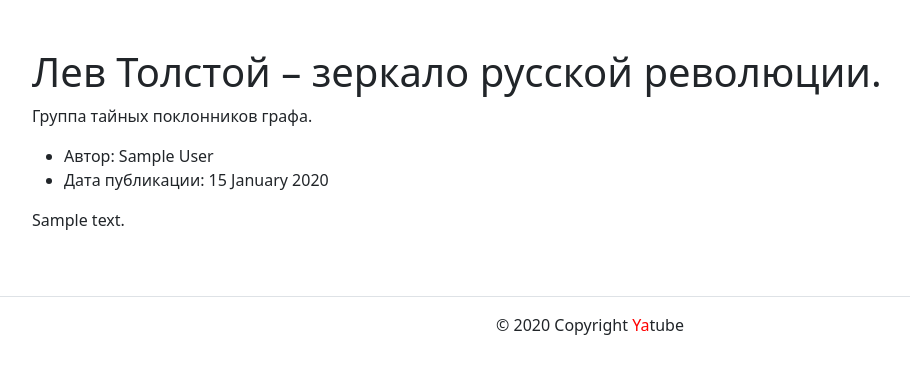
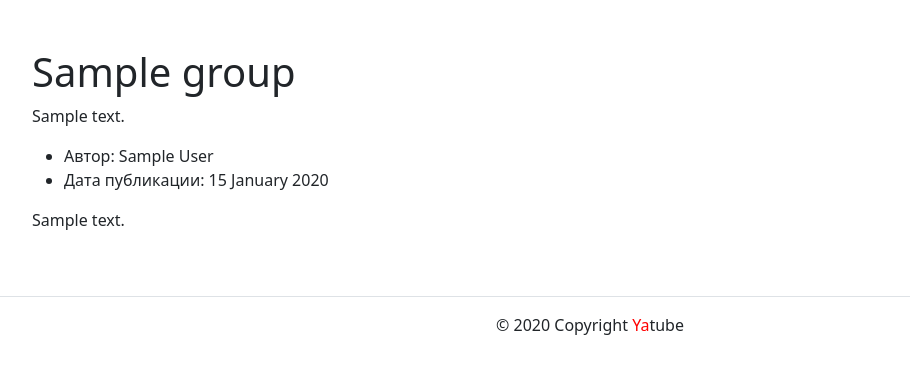
Before and after one commit to suhartsev/hw02_community, a Django app: a page that uses yatube/templates/base.html in a window 1280 px wide. Shown: the part 56-430 px from the top of the page, without its empty margins (50-960 px from the left). Run offline with Django 3.2, Linux system fonts and the light colour scheme; tables that the repository leaves empty hold one stand-in row (values such as "Sample post"); some libraries are stand-ins or nearby versions.

Commit message:
много исправил, много не понятно

```diff
--- a/yatube/posts/models.py
+++ b/yatube/posts/models.py
@@ -3,9 +3,11 @@ from django.contrib.auth import get_user_model
 
 User = get_user_model()
 
+MAX_LENGTH_TEXT = 200
+
 
 class Group(models.Model):
-    title = models.CharField(max_length=200)
+    title = models.CharField(max_length=MAX_LENGTH_TEXT)
     slug = models.SlugField(unique=True)
     description = models.TextField()
 
@@ -26,4 +28,8 @@ class Post(models.Model):
         blank=True,
         null=True,
         on_delete=models.SET_NULL,
-        related_name='posts')
+        related_name='posts'
+    )
+
+    class Meta:
+        ordering = ['-pub_date']
--- a/yatube/posts/urls.py
+++ b/yatube/posts/urls.py
@@ -1,4 +1,5 @@
 from django.urls import path
+
 from . import views
 
 app_name = 'posts'
@@ -6,5 +7,4 @@ app_name = 'posts'
 urlpatterns = [
     path('', views.index, name='index'),
     path('group/<slug:slug>/', views.group_posts, name='group_list'),
-    path('posts/group_list.html', views.group_posts, name='group')
 ]
--- a/yatube/posts/views.py
+++ b/yatube/posts/views.py
@@ -1,26 +1,22 @@
 from django.shortcuts import get_object_or_404, render
+from django.conf import settings
 from .models import Post, Group
 
 
 def index(request):
-    posts = Post.objects.order_by('-pub_date')[:10]
-    template = 'posts/index.html'
-    title = 'Последние обновления на сайте'
+    posts = Post.objects.order_by('-pub_date')[:settings.LIMIT_POSTS]
     context = {
         'posts': posts,
-        'title': title,
     }
-    return render(request, template, context)
+    return render(request, 'posts/index.html', context)
 
 
 def group_posts(request, slug):
-    template = 'posts/group_list.html'
     group = get_object_or_404(Group, slug=slug)
-    posts = Post.objects.filter(group=group).order_by('-pub_date')[:10]
-    title = f'Записи сообщества {group}'
+    posts = Post.objects.filter(group=group)\
+        .order_by('-pub_date')[:settings.LIMIT_POSTS]
     context = {
         'group': group,
         'posts': posts,
-        'title': title,
     }
-    return render(request, template, context)
+    return render(request, 'posts/group_list.html', context)
--- a/yatube/templates/base.html
+++ b/yatube/templates/base.html
@@ -1,31 +1,36 @@
 {% load static %}
-<!DOCTYPE html> <!-- Используется html 5 версии -->
-<html lang="ru"> <!-- Язык сайта - русский -->
+<!DOCTYPE html>
+<html lang="ru">
   <head>
-    <meta charset="utf-8"> <!-- Кодировка сайта -->
-    <!-- Сайт готов работать с мобильными устройствами -->
+    <meta charset="utf-8">
     <meta name="viewport" content="width=device-width, initial-scale=1">
-    <!-- Загружаем фав-иконки -->
-    <link rel="icon" href="img/fav/fav.ico" type="image">
-    <link rel="apple-touch-icon" sizes="180x180" href="img/fav/apple-touch-icon.png">
-    <link rel="icon" type="image/png" sizes="32x32" href="img/fav/favicon-32x32.png">
-    <link rel="icon" type="image/png" sizes="16x16" href="img/fav/favicon-16x16.png">
+    <link rel="icon" href="{% static 'img/fav/favicon.ico' %}" type="image">
+    <link rel="apple-touch-icon" sizes="180x180"
+      href="{% static 'img/fav/apple-touch-icon.png' %}">
+    <link rel="icon" type="image/png" sizes="32x32"
+      href="{% static 'img/fav/favicon-32x32.png' %}">
+    <link rel="icon" type="image/png" sizes="16x16"
+      href="{% static 'img/fav/favicon-16x16.png' %}">
     <meta name="msapplication-TileColor" content="#000">
     <meta name="theme-color" content="#ffffff">
-    <!-- Подключен файл со стандартными стилями бустрап -->
     <link rel="stylesheet" href="{% static 'css/bootstrap.min.css' %}">
-    <title>{{ title }}</title>
+    <title>
+      {% block title %}
+      {% endblock %}
+    </title>
   </head>
   <body>
     <header>
       {% include 'includes/header.html' %}
     </header>
     <main>
-      {% block content %}
-
-      {% endblock %}
+      <div class="container py-5">
+        {% block content %}
+          Блок для информации.
+        {% endblock %}
+      </div>
     </main>
-    <footer>
+    <footer class="border-top text-center py-3">
       {% include 'includes/footer.html' %}
     </footer>
   </body>
--- a/yatube/templates/includes/footer.html
+++ b/yatube/templates/includes/footer.html
@@ -1,4 +1,2 @@
-<footer class="border-top text-center py-3">
   <!-- тег span используется для добавления нужных стилей отдельным участкам текста -->
   <p>© 2020 Copyright <span style="color:red">Ya</span>tube</p>
-</footer>
--- a/yatube/templates/includes/header.html
+++ b/yatube/templates/includes/header.html
@@ -1,6 +1,5 @@
 {% load static %}
 {% with request.resolver_match.view_name as view_name %}
-<header>
   <nav class="navbar navbar-light" style="background-color: lightskyblue">
     <div class="container">
       <a class="navbar-brand" href="{% url 'posts:index' %}">
@@ -10,5 +9,4 @@
       </a>
     </div>
   </nav>
-</header>
 {% endwith %}
--- a/yatube/templates/posts/group_list.html
+++ b/yatube/templates/posts/group_list.html
@@ -1,11 +1,11 @@
 {% extends 'base.html' %}
-{% block header %}
+{% block title %}
+  Записи сообщества {{ group }}
 {% endblock %}
 {% block content %}
-  <div class="container py-5">
-    <h1>Лев Толстой – зеркало русской революции.</h1>
+  <h1>{{ group.title }}</h1>
   <p>
-      Группа тайных поклонников графа.
+    {{ group.description }}
   </p>
     {% for post in posts %}
       <ul>
@@ -16,8 +16,7 @@
           Дата публикации: {{ post.pub_date|date:"d E Y" }}
         </li>
       </ul>
-    <p>{{ post.text }}</p>
+       <p>{{ post.text|linebreaks }}</p>
 {% if not forloop.last %}<hr>{% endif %}
 {% endfor %}
-    </div>
 {% endblock %}
--- a/yatube/yatube/settings.py
+++ b/yatube/yatube/settings.py
@@ -15,6 +15,8 @@ import os
 # Build paths inside the project like this: os.path.join(BASE_DIR, ...)
 BASE_DIR = os.path.dirname(os.path.dirname(os.path.abspath(__file__)))
 
+#константа для лимита вывода постов на страницу(константа для views.py)
+LIMIT_POSTS = 10
 
 # Quick-start development settings - unsuitable for production
 # See https://docs.djangoproject.com/en/2.2/howto/deployment/checklist/
--- a/yatube/yatube/urls.py
+++ b/yatube/yatube/urls.py
@@ -1,6 +1,5 @@
 from django.contrib import admin
 from django.urls import include, path
-
 
 urlpatterns = [
     path('', include('posts.urls', namespace='posts')),
```
Also changed, not shown: yatube/templates/posts/index.html (+3 -4 lines), yatube/posts/__init__.py (deleted), yatube/posts/migrations/__init__.py (deleted), yatube/posts/tests.py (added), yatube/yatube/__init__.py (deleted). Lines whose indentation alone changed are shown as unchanged.
